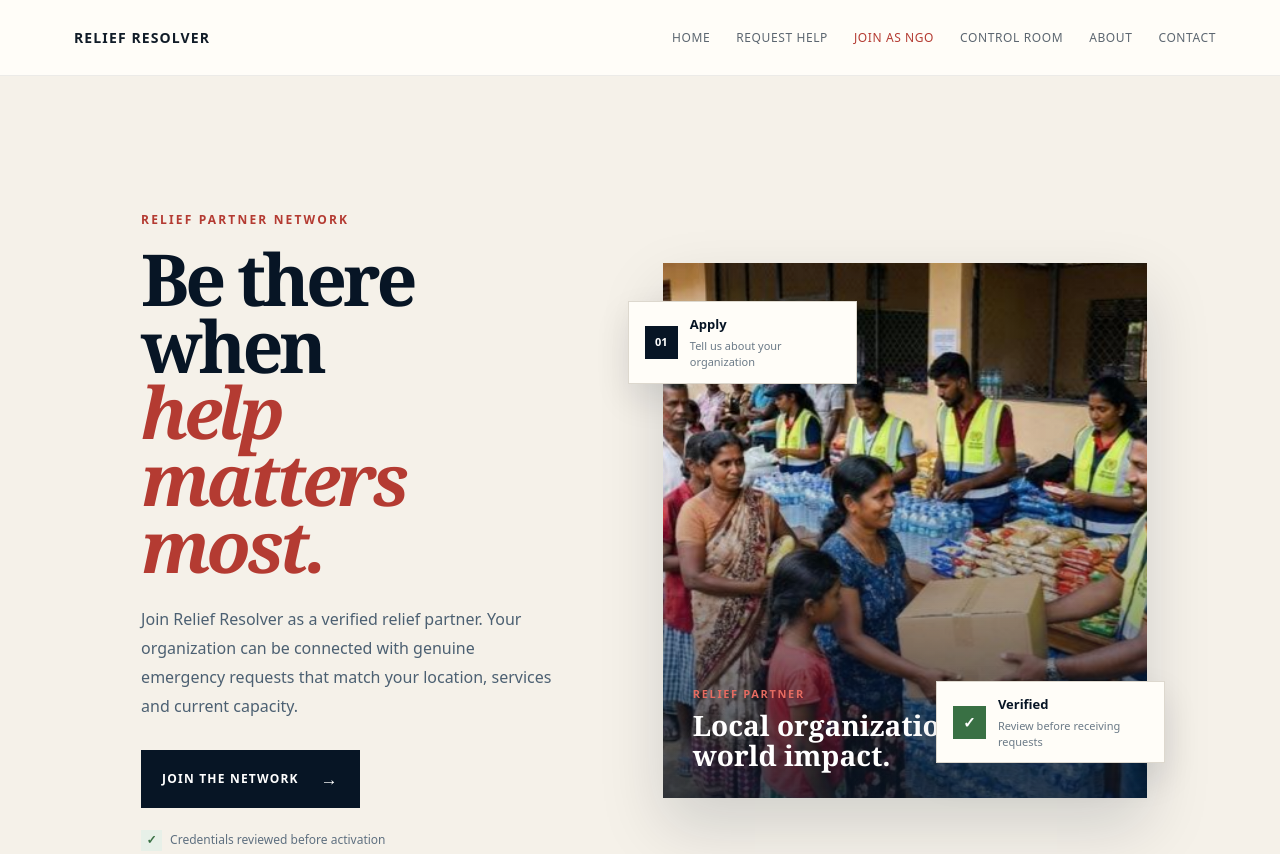
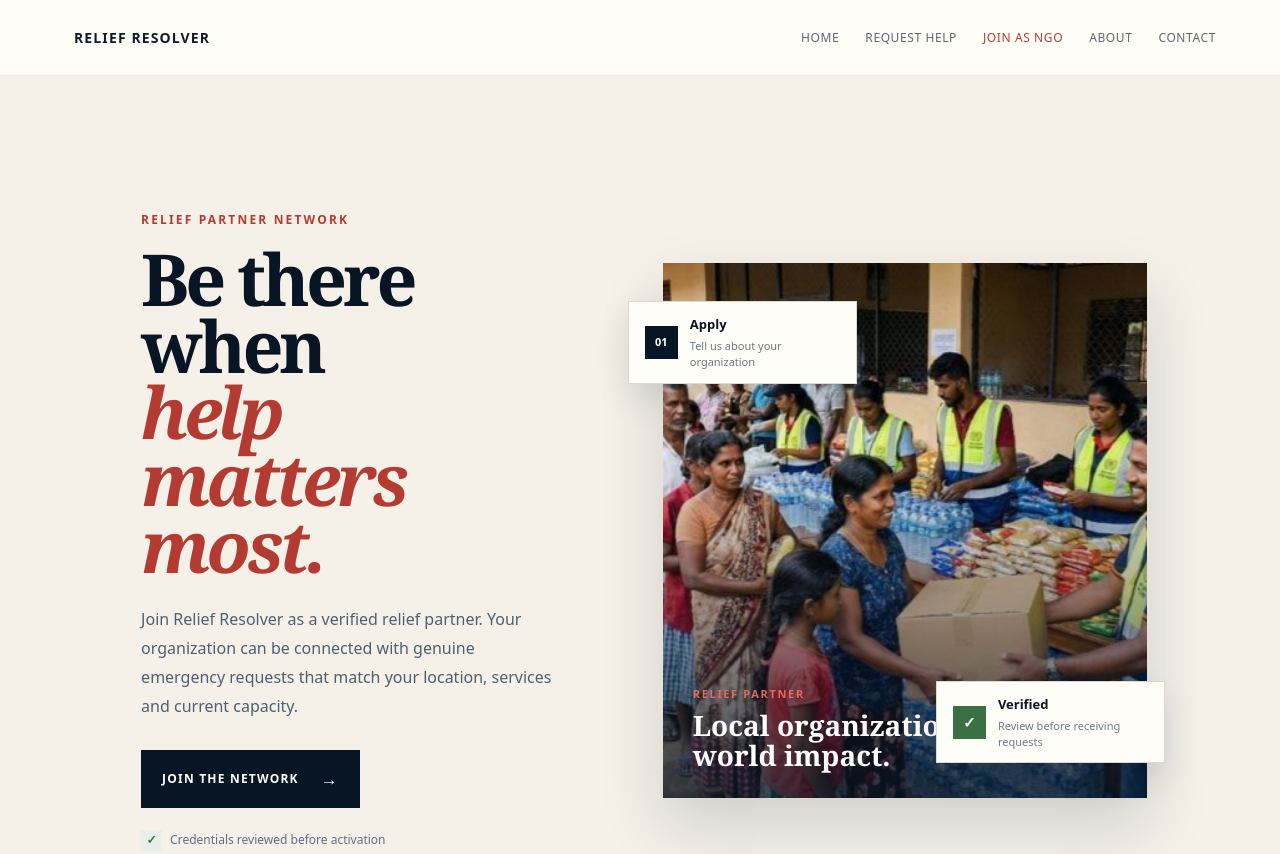
Before and after one commit to Jiya-garg08/Disaster_Management, a plain HTML site: page ngo-register.html in a window 1280 px wide. Shown: the top 854 px of the page. Drawn offline with Linux system fonts and the light colour scheme.

Commit message:
Update ngo-register.html

```diff
--- a/ngo-register.html
+++ b/ngo-register.html
@@ -1098,10 +1098,6 @@
             Join as NGO
         </a>
 
-        <a href="staff-login.html">
-            Control Room
-        </a>
-
         <a href="about.html">
             About
         </a>
```
